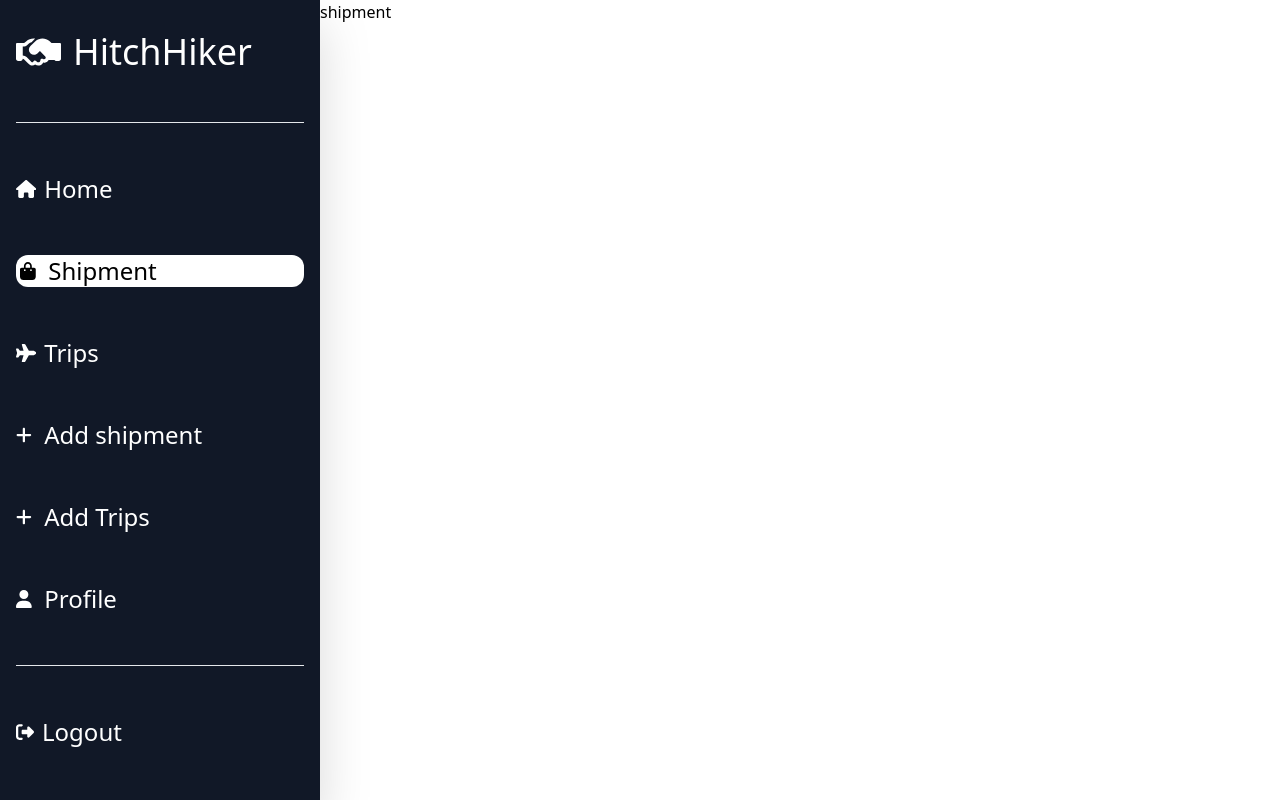
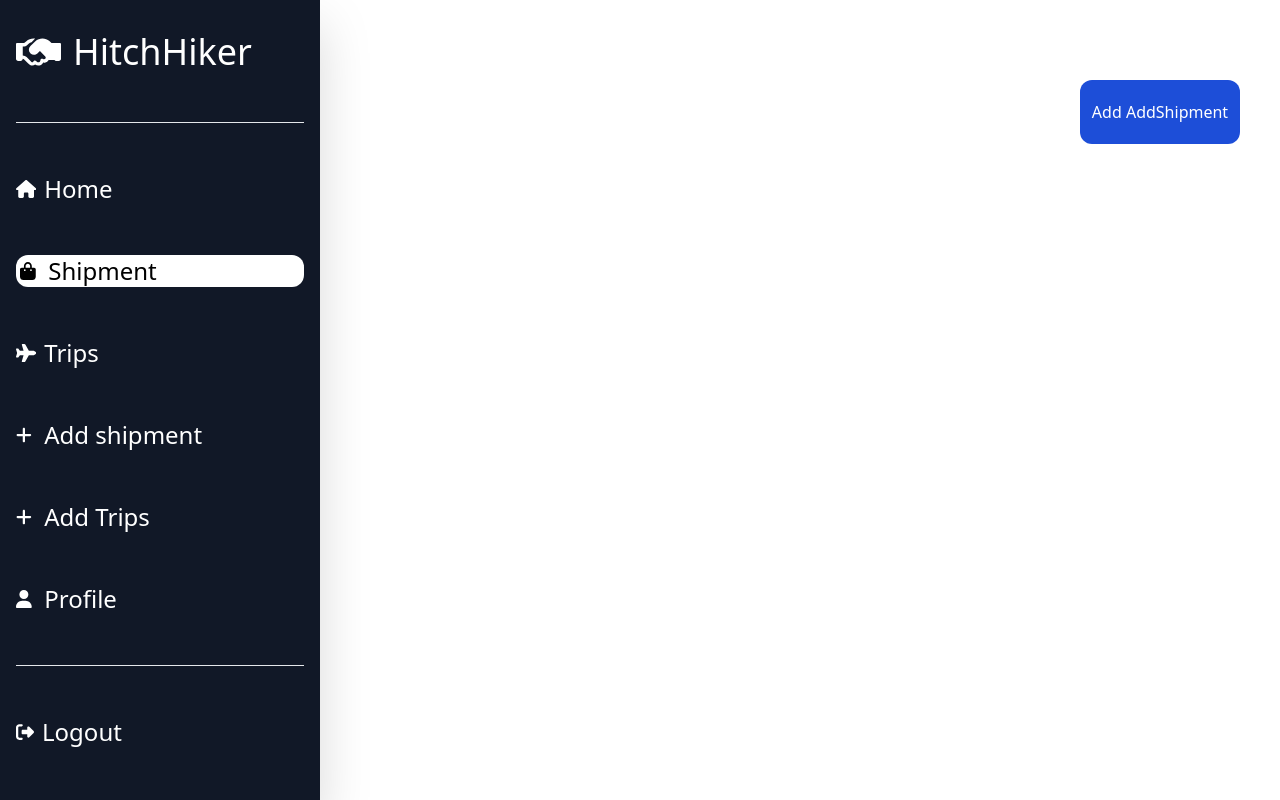
Before and after one commit to FCIamira/Hitch_hiker, a Vue app: page /shipment in a window 1280 px wide. Built offline with nearby package versions, Linux system fonts and the light colour scheme.

Commit message:
add button

```diff
--- a/src/views/shipment.vue
+++ b/src/views/shipment.vue
@@ -1,2 +1,6 @@
-<template>shipment</template>
-<script setup></script>
+<template>
+<button class="w-40 h-16 bg-blue-700 text-white rounded-xl flex justify-center pt-5  ml-auto  mt-20 mr-10 ">Add AddShipment </button>
+</template>
+<script setup>
+
+</script>
```
